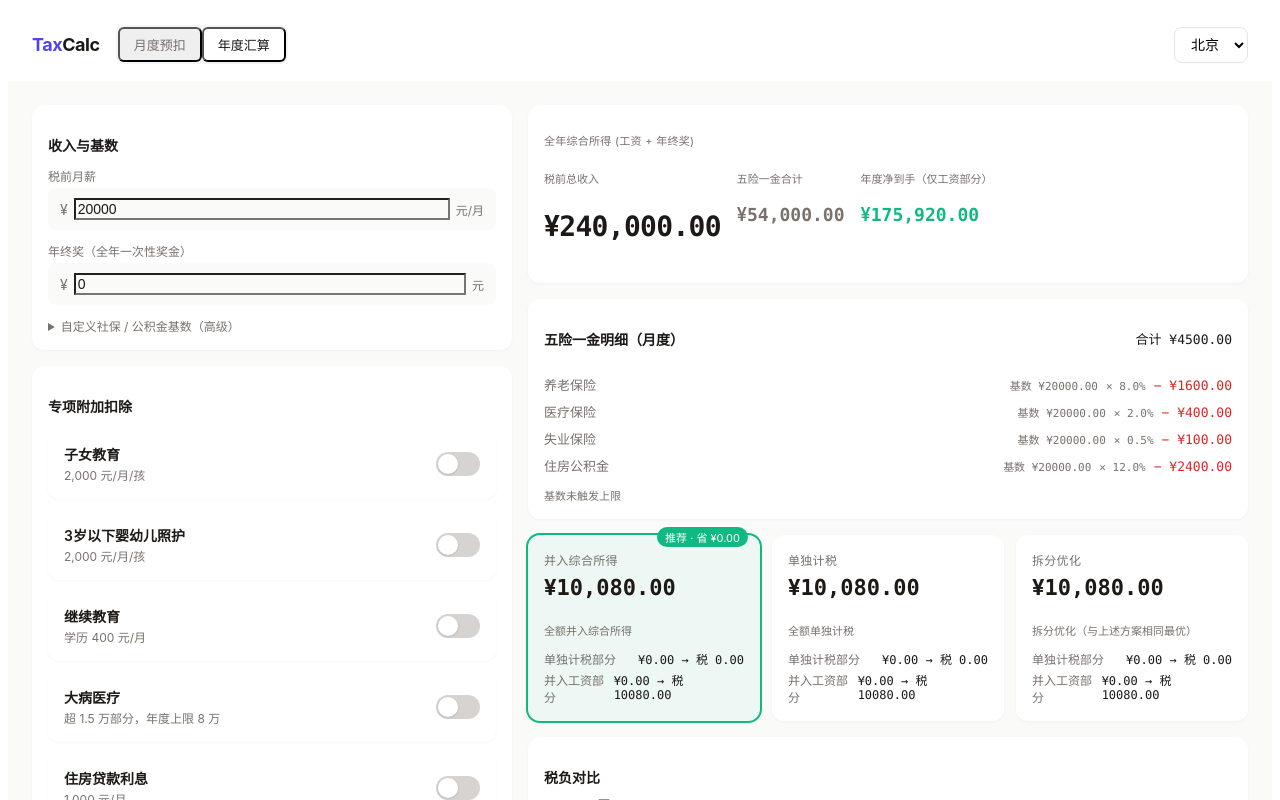
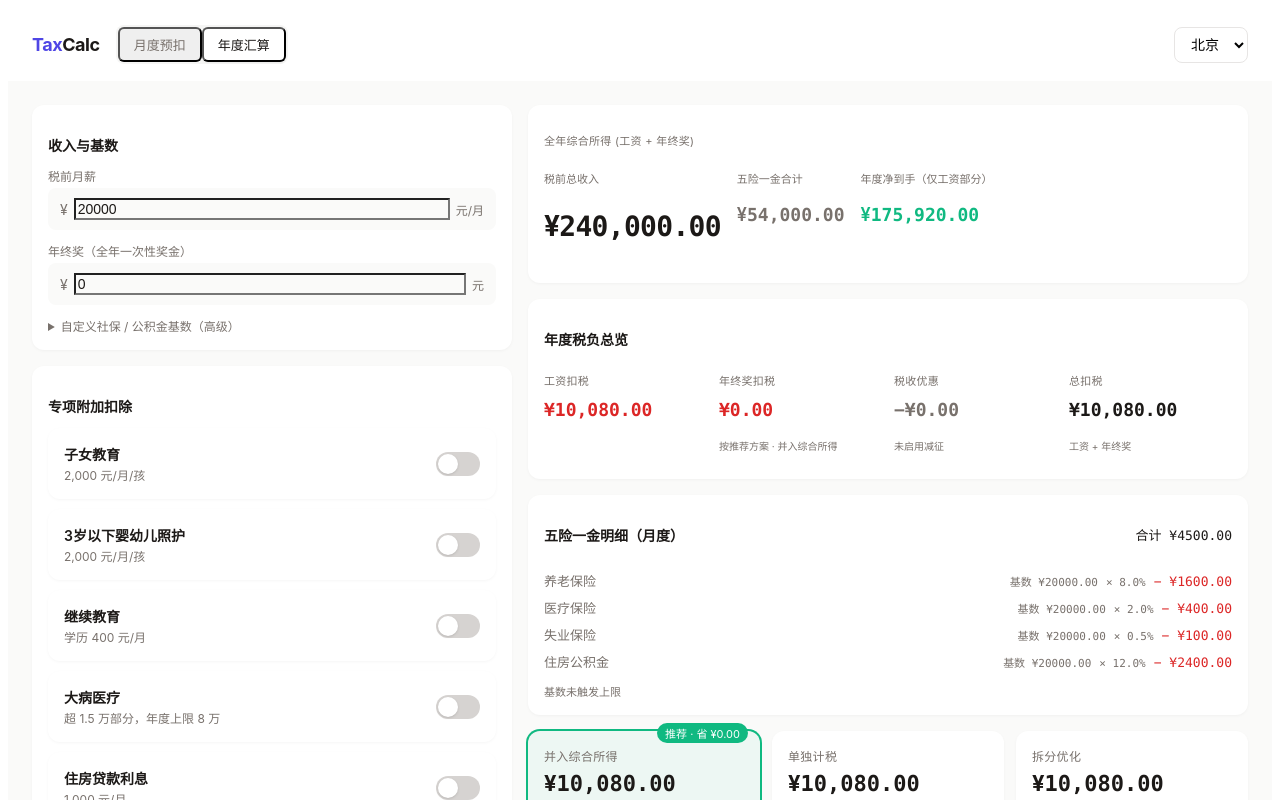
Before and after one commit to sukanka/TaxCalc, a Vue app: page / in a window 1280 px wide. Both pictures are taken after a click on the button "年度汇算". Shown: the top 800 px of the page. Built offline with nearby package versions, Linux system fonts and the light colour scheme.

Commit message:
feat: 年度汇算视图显示工资税/年终奖税/优惠/总税拆解

```diff
--- a/src/components/result/AnnualResult.vue
+++ b/src/components/result/AnnualResult.vue
@@ -7,6 +7,11 @@ import SocialInsuranceDetail from './SocialInsuranceDetail.vue';
 
 const result = useResultStore();
 const summary = computed(() => result.summary);
+
+const bonusStrategyLabel = computed(() => {
+  const s = result.summary?.bonusComparison.best.strategy;
+  return s === 'merge' ? '并入综合所得' : s === 'separate' ? '单独计税' : '拆分优化';
+});
 </script>
 
 <template>
@@ -38,6 +43,52 @@ const summary = computed(() => result.summary);
       </div>
     </section>
 
+    <section class="card">
+      <h3 class="text-14px font-semibold text-ink mb-12px">年度税负总览</h3>
+
+      <div class="grid grid-cols-2 md:grid-cols-4 gap-12px">
+        <div>
+          <p class="text-11px text-mute uppercase tracking-wide">工资扣税</p>
+          <p class="text-18px font-bold text-danger mt-4px font-mono">
+            ¥<AnimatedNumber :value="summary.annualSalaryTax" />
+          </p>
+          <p v-if="parseFloat(summary.annualSalaryTaxBeforeRelief) !== parseFloat(summary.annualSalaryTax)" class="text-10px text-mute mt-2px">
+            减征前 ¥{{ summary.annualSalaryTaxBeforeRelief }}
+          </p>
+        </div>
+
+        <div>
+          <p class="text-11px text-mute uppercase tracking-wide">年终奖扣税</p>
+          <p class="text-18px font-bold text-danger mt-4px font-mono">
+            ¥<AnimatedNumber :value="summary.annualBonusTax" />
+          </p>
+          <p class="text-10px text-mute mt-2px">
+            按推荐方案 · {{ bonusStrategyLabel }}
+          </p>
+        </div>
+
+        <div>
+          <p class="text-11px text-mute uppercase tracking-wide">税收优惠</p>
+          <p class="text-18px font-bold mt-4px font-mono" :class="parseFloat(summary.annualReliefDeducted) > 0 ? 'text-success' : 'text-mute'">
+            −¥<AnimatedNumber :value="summary.annualReliefDeducted" />
+          </p>
+          <p class="text-10px text-mute mt-2px">
+            {{ parseFloat(summary.annualReliefDeducted) > 0 ? '已减征' : '未启用减征' }}
+          </p>
+        </div>
+
+        <div>
+          <p class="text-11px text-mute uppercase tracking-wide">总扣税</p>
+          <p class="text-18px font-bold text-ink mt-4px font-mono">
+            ¥<AnimatedNumber :value="summary.annualTotalTax" />
+          </p>
+          <p class="text-10px text-mute mt-2px">
+            工资 + 年终奖
+          </p>
+        </div>
+      </div>
+    </section>
+
     <SocialInsuranceDetail />
 
     <BonusComparison />
--- a/src/core/annual.ts
+++ b/src/core/annual.ts
@@ -33,6 +33,10 @@ export interface AnnualSummary {
   annualReliefDeducted: string;
   annualSalaryTaxBeforeRelief: string;
   annualSalaryTax: string;
+  /** 年终奖部分扣税（最优方案下） */
+  annualBonusTax: string;
+  /** 年度总扣税 = 工资税(含减征) + 年终奖税 */
+  annualTotalTax: string;
   annualNetIncome: string;
   bonusComparison: BonusComparison;
   socialInsurance: SocialInsuranceResult;
@@ -113,12 +117,15 @@ export function computeAnnualSummary(input: AnnualSummaryInput): AnnualSummary {
   const taxComp = computeComprehensiveTax(salaryTI.toFixed(2));
   const annualSalaryTax = max(d(taxComp.taxBeforeRelief).sub(cumRelief), ZERO);
 
-  const annualNet = annualGross.sub(annualSI).sub(annualSalaryTax);
-
   const bonusComparison = compareBonusPlans({
     annualSalaryAfterBaseDeductions: salaryTI.toFixed(2),
     annualBonus: input.annualBonus,
   });
+
+  const annualBonusTax = max(d(bonusComparison.best.totalTax).sub(taxComp.taxBeforeRelief), ZERO);
+  const annualTotalTax = d(annualSalaryTax).add(annualBonusTax);
+
+  const annualNet = annualGross.sub(annualSI).sub(annualTotalTax);
 
   return {
     monthly,
@@ -128,6 +135,8 @@ export function computeAnnualSummary(input: AnnualSummaryInput): AnnualSummary {
     annualReliefDeducted: fmt(cumRelief),
     annualSalaryTaxBeforeRelief: taxComp.taxBeforeRelief,
     annualSalaryTax: fmt(annualSalaryTax),
+    annualBonusTax: fmt(annualBonusTax),
+    annualTotalTax: fmt(annualTotalTax),
     annualNetIncome: fmt(annualNet),
     bonusComparison,
     socialInsurance: si,
```
Also changed, not shown: 1 other file (tests, documents, lock files or other folders).
